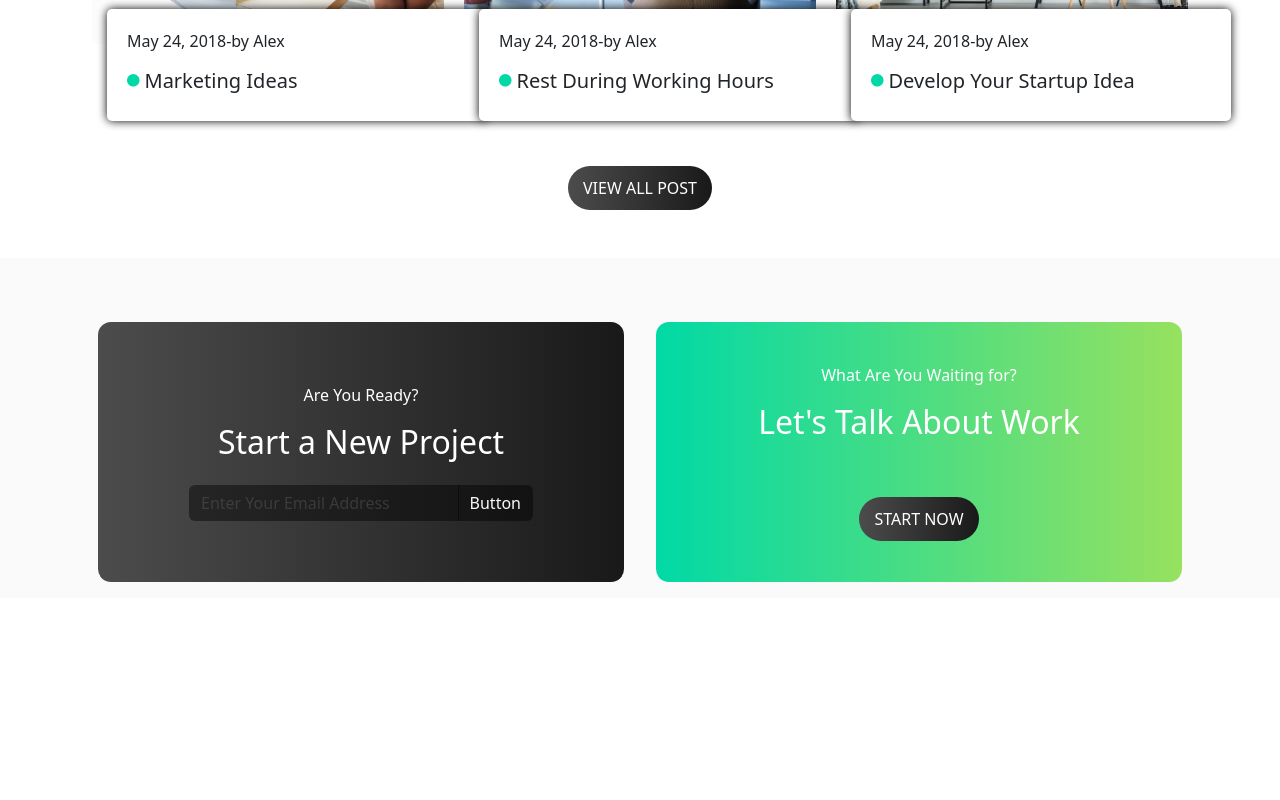
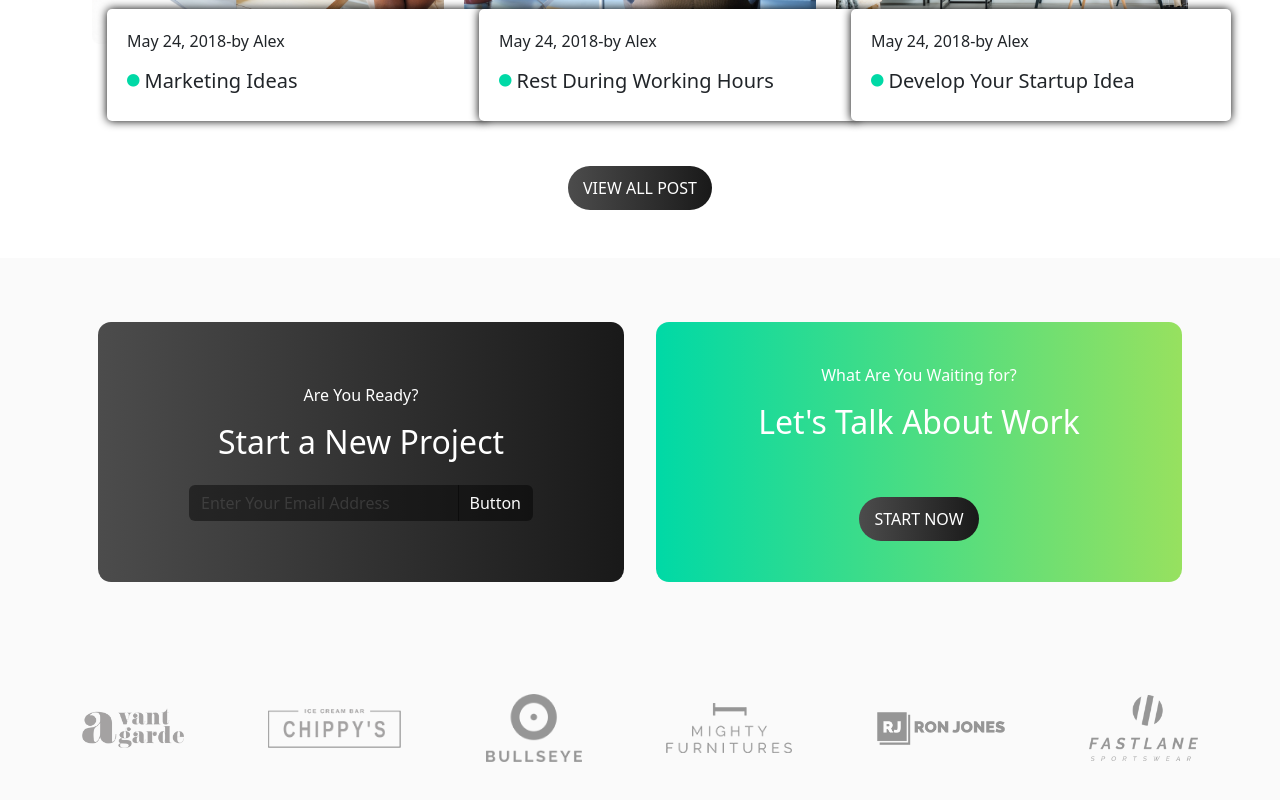
Before and after one commit to danielmegale/proj-html-vuejs, a Vue app: page / in a window 1280 px wide. Shown: the part 4505-5305 px from the top of the page. Before the commit the page ends 5103 px from the top, so only its background shows below. Built offline with nearby package versions, Linux system fonts and the light colour scheme.

Commit message:
added clients

```diff
--- a/src/components/MainCards.vue
+++ b/src/components/MainCards.vue
@@ -1,13 +1,43 @@
 <script>
 export default {
+    data() {
+        return {
+            clients: [
+                {
+                    icon: 'client-1-2x.png'
+                },
+                {
+                    icon: 'client-3-2x.png'
+                },
+                {
+                    icon: 'client-4-2x.png'
+                },
+                {
+                    icon: 'client-5-2x.png'
+                },
+                {
+                    icon: 'client-7-2x.png'
+                },
+                {
+                    icon: 'client-9-2x.png'
+                }
+            ]
 
+        }
+    },
+    methods: {
+        getImg(target) {
+            const url = new URL(`../assets/images/${target}`, import.meta.url)
+            return url.href
+        }
+    }
 }
 </script>
 
 <template>
     <main class="bg-secondary pt-5">
         <section class="container">
-            <div class="center">
+            <div class="center mb-5">
                 <div class="big-card black-card m-3 p-5">
                     <div class="d-flex flex-column align-items-center justify-content-center h-100 ">
                         <p>Are You Ready?</p>
@@ -25,6 +55,11 @@ export default {
                         <h2>Let's Talk About Work</h2>
                         <button class="btn-black mt-5">START NOW</button>
                     </div>
+                </div>
+            </div>
+            <div class="center pt-5 pb-5 mb-5">
+                <div v-for="client in clients">
+                    <img :src="getImg(client.icon)" alt="">
                 </div>
             </div>
         </section>
```
